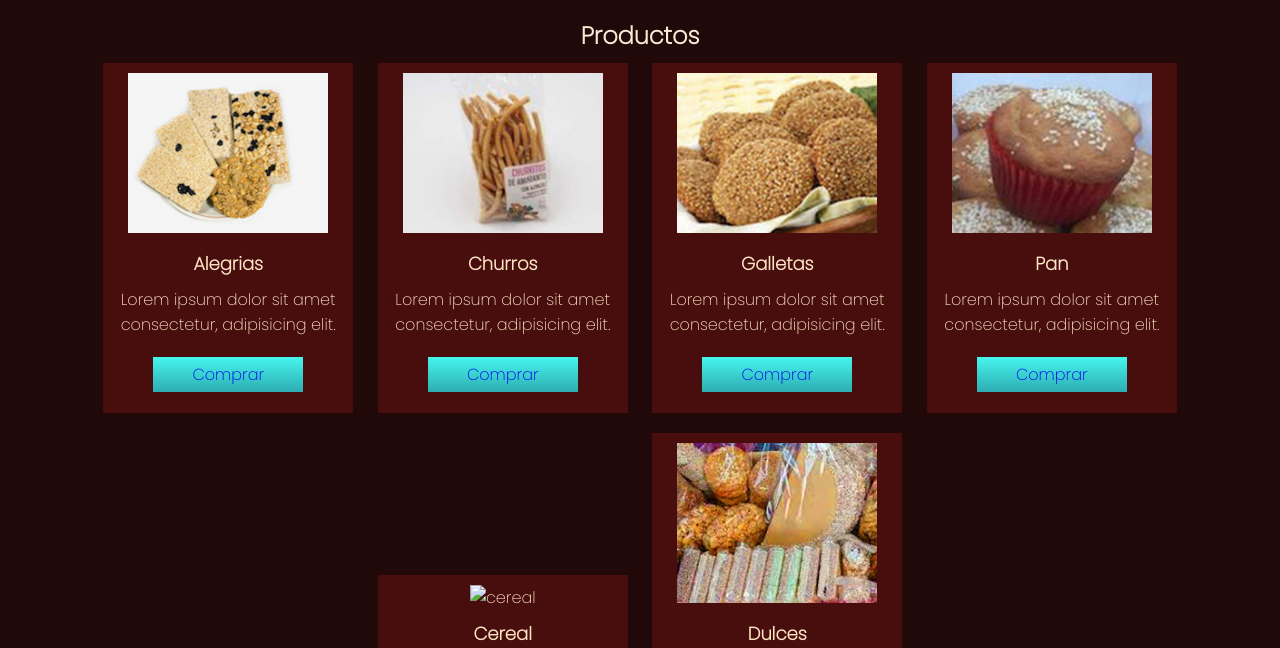
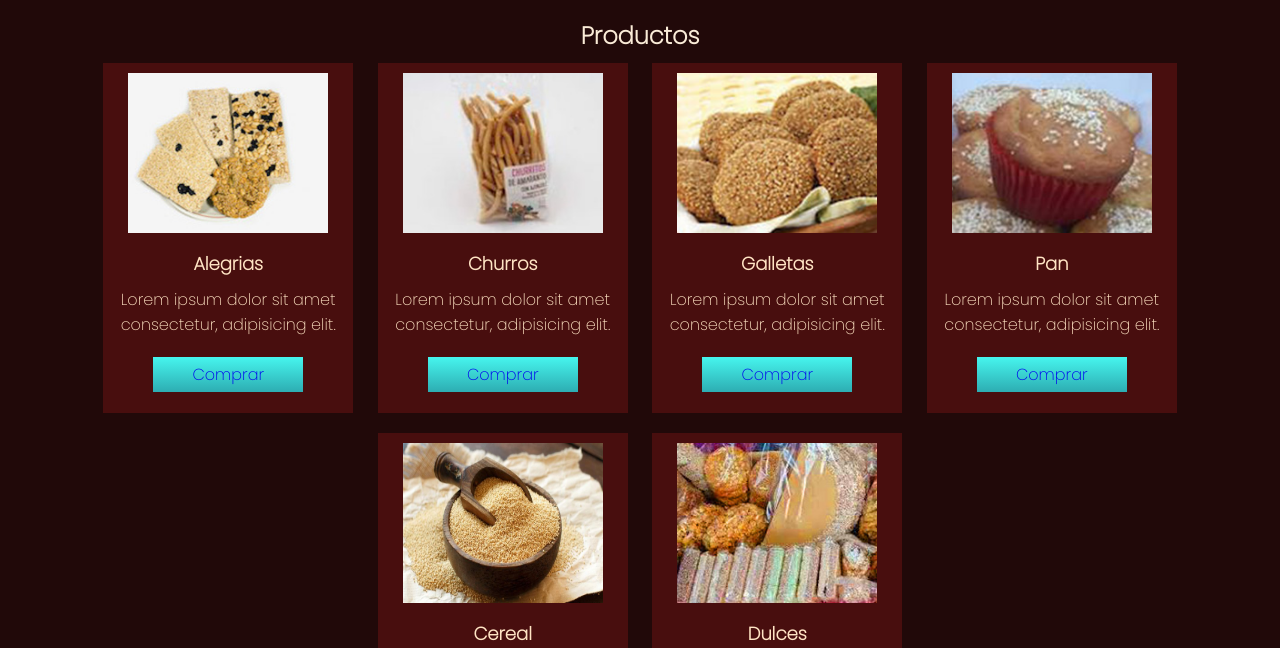
Before and after one commit to RicardoCortesV/repoAmaranto, a plain HTML site: page pages/productos.html in a window 1280 px wide. Shown: the part 152-800 px from the top of the page. Drawn offline with Linux system fonts and the light colour scheme.

Commit message:
Correccion nombre foto producto a  cereal2.jpg

```diff
--- a/pages/productos.html
+++ b/pages/productos.html
@@ -129,7 +129,7 @@
 
                 <div class="item">
                     <div class="pic">
-                        <img src="../images/cereal.jpg" alt="cereal">
+                        <img src="../images/cereal2.jpeg" alt="cereal">
                     </div>
                     <div class="name">
                         Cereal
```
